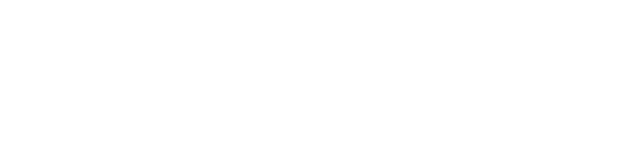
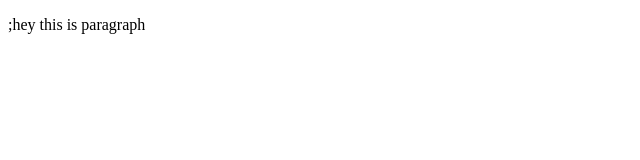
Before and after one commit to GaneshBhutekar/newtoGIT, a plain HTML site: page index.html in a window 1280 px wide. Shown: the whole page, without its empty margins (0-640 px from the left). Drawn offline with Linux system fonts and the light colour scheme.

Commit message:
hey this is also a message

```diff
--- a/index.html
+++ b/index.html
@@ -7,7 +7,7 @@
 </head>
 <body>
     <div id="outside">
-
+        <p>;hey this is paragraph</p>
     </div>
 </body>
 </html>
```
